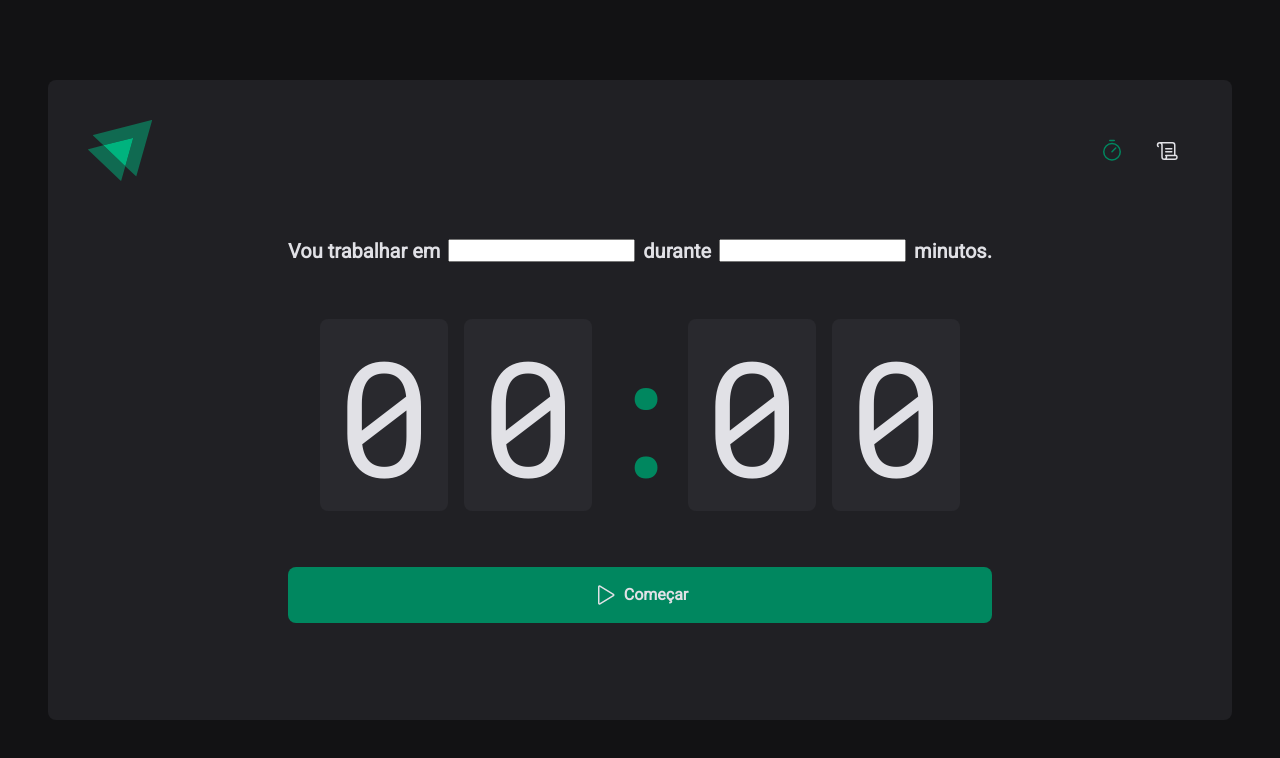
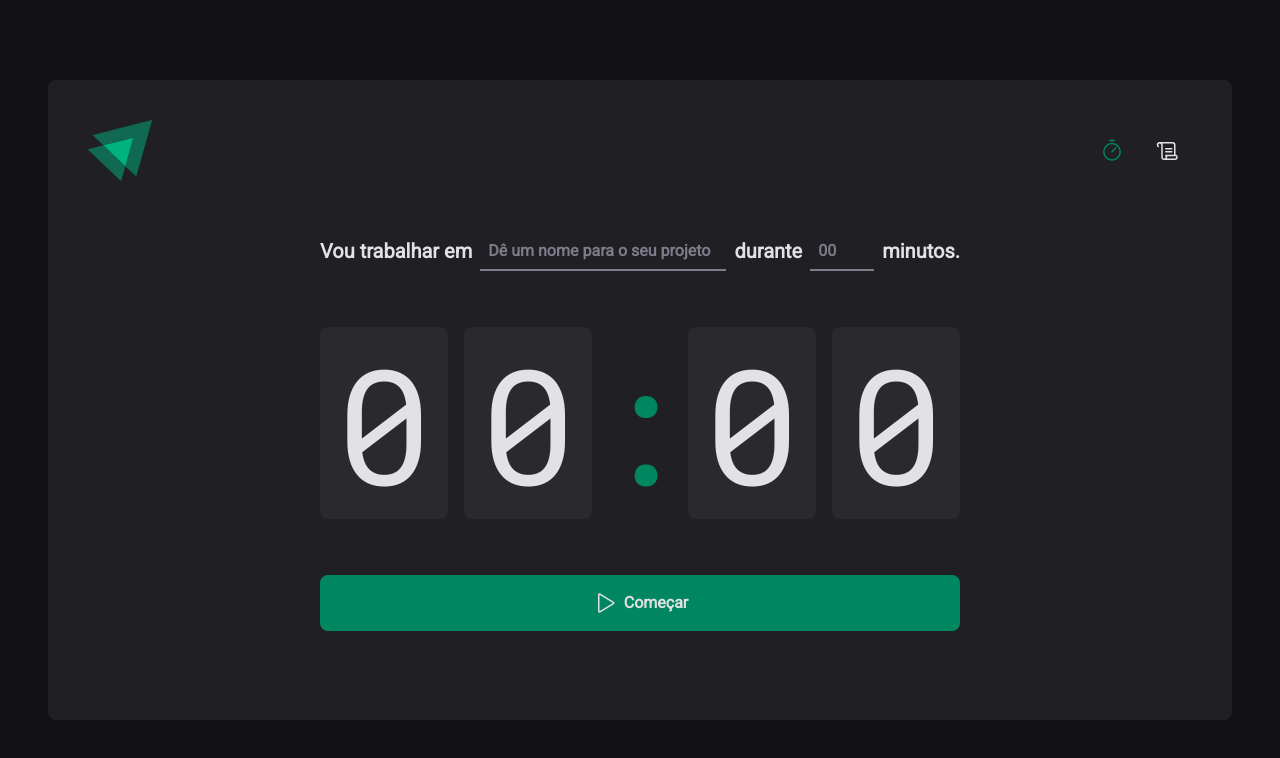
Before and after one commit to thiagoleet/react-ignite-timer, a React (Vite) app: page / in a window 1280 px wide. Shown: the top 758 px of the page. Built offline with nearby package versions, Linux system fonts and the light colour scheme.

Commit message:
feat: replace input elements with styled TaskInput and MinutesAmountInput components in HomePage

```diff
--- a/src/pages/Home/Home.tsx
+++ b/src/pages/Home/Home.tsx
@@ -3,8 +3,10 @@ import {
   CountdownContainer,
   FormContainer,
   HomeContainer,
+  MinutesAmountInput,
   Separator,
   StartCountdownButton,
+  TaskInput,
 } from "./styles";
 
 export default function HomePage() {
@@ -13,17 +15,19 @@ export default function HomePage() {
       <form>
         <FormContainer>
           <label htmlFor="task">Vou trabalhar em</label>
-          <input
+          <TaskInput
             type="text"
             id="task"
             name="task"
+            placeholder="Dê um nome para o seu projeto"
           />
 
           <label htmlFor="minutesAmount">durante</label>
-          <input
+          <MinutesAmountInput
             type="number"
             id="minutesAmount"
             name="minutesAmount"
+            placeholder="00"
           />
           <span>minutos.</span>
         </FormContainer>
```
